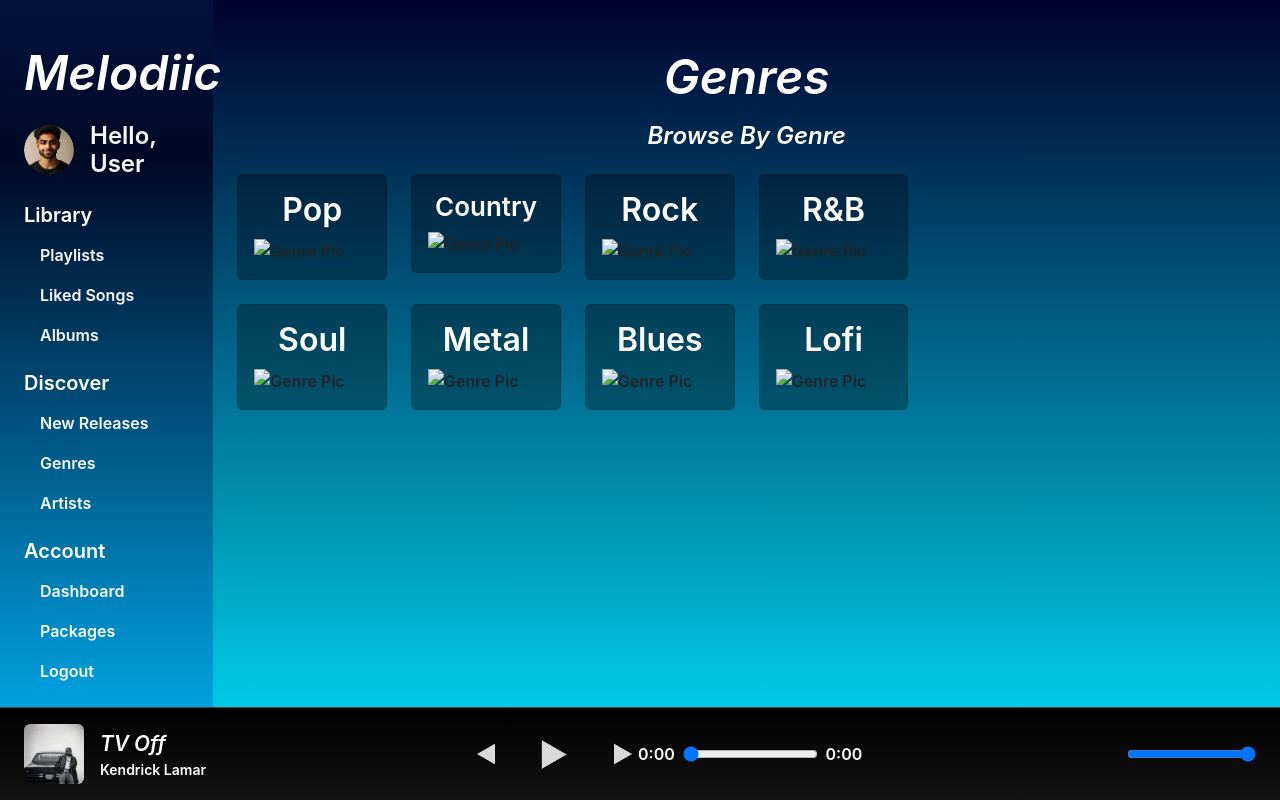
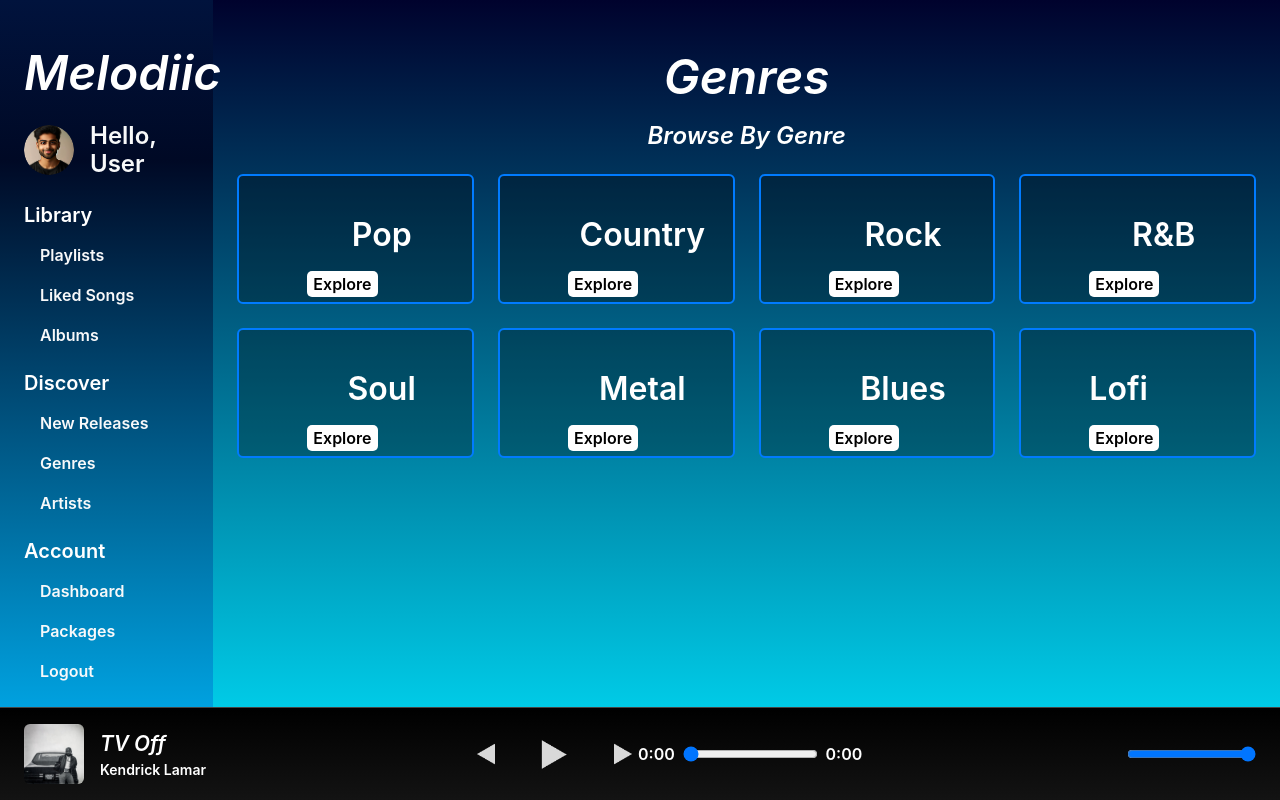
Before and after one commit to BoostedT/music, a plain HTML site: page genres.html in a window 1280 px wide. Drawn offline with nearby package versions, Linux system fonts and the light colour scheme; a web font is replaced by a local one.

Commit message:
update genres.

```diff
--- a/assets/css/styles.css
+++ b/assets/css/styles.css
@@ -154,3 +154,87 @@ body {
     font-size: 26px;
   }
 }
+
+.pop-card {
+  border: 2px solid rgb(0, 123, 255);
+  transition: transform 0.7s ease-in-out;
+  height: 130px;
+}
+
+.pop-card:hover {
+  transform: translateY(-5px) scale(1.05);
+}
+
+.country-card {
+  border: 2px solid rgb(0, 123, 255);
+  transition: transform 0.7s ease-in-out;
+  height: 130px;
+}
+
+.country-card:hover {
+  transform: translateY(-5px) scale(1.05);
+}
+
+.rock-card {
+  border: 2px solid rgb(0, 123, 255);
+  transition: transform 0.7s ease-in-out;
+  height: 130px;
+}
+
+.rock-card:hover {
+  transform: translateY(-5px) scale(1.05);
+}
+
+.rnb-card {
+  border: 2px solid rgb(0, 123, 255);
+  transition: transform 0.7s ease-in-out;
+  height: 130px;
+}
+
+.rnb-card:hover {
+  transform: translateY(-5px) scale(1.05);
+}
+
+.soul-card {
+  border: 2px solid rgb(0, 123, 255);
+  transition: transform 0.7s ease-in-out;
+  height: 130px;
+}
+
+.soul-card:hover {
+  transform: translateY(-5px) scale(1.05);
+}
+
+.metal-card {
+  border: 2px solid rgb(0, 123, 255);
+  transition: transform 0.7s ease-in-out;
+  height: 130px;
+}
+
+.metal-card:hover {
+  transform: translateY(-5px) scale(1.05);
+}
+
+.blues-card {
+  border: 2px solid rgb(0, 123, 255);
+  transition: transform 0.7s ease-in-out;
+  height: 130px;
+}
+
+.blues-card:hover {
+  transform: translateY(-5px) scale(1.05);
+}
+
+.lofi-card {
+  border: 2px solid rgb(0, 123, 255);
+  transition: transform 0.7s ease-in-out;
+  height: 130px;
+}
+
+.lofi-card:hover {
+  transform: translateY(-5px) scale(1.05);
+}
+
+.genre-card-items {
+  margin-left: 40px;
+}
--- a/genres.html
+++ b/genres.html
@@ -63,57 +63,73 @@
         <div class="genre-cards g-4">
           <!-- Album cards -->
           <div class="row">
-            <div class="col-xl-2">
-              <div class="card">
+            <div class="col-xl-3">
+              <div class="card pop-card">
                 <div class="card-body">
-                  <div class="row">
+                  <div class="row genre-card-items mt-xl-4">
                     <div class="col">
                       <h2 class="text-white text-center">Pop</h2>
                     </div>
-                    <div class="col">
-                      <img src="#" alt="Genre Pic">
+                    <div class="col text-white mt-xl-2">
+                      <a href="genres.html">
+                        <button class="dashboard-buttons">
+                          Explore
+                        </button>
+                      </a>
                     </div>
                   </div>
                 </div>
               </div>
             </div>
-            <div class="col-xl-2">
-              <div class="card">
+            <div class="col-xl-3">
+              <div class="card country-card">
                 <div class="card-body">
-                  <div class="row">
+                  <div class="row genre-card-items mt-xl-4">
                     <div class="col">
-                      <h2 class="country-title text-white text-center">Country</h2>
+                      <h2 class="text-white text-center">Country</h2>
                     </div>
-                    <div class="col">
-                      <img src="#" alt="Genre Pic">
+                    <div class="col text-white mt-xl-2">
+                      <a href="genres.html">
+                        <button class="dashboard-buttons">
+                          Explore
+                        </button>
+                      </a>
                     </div>
                   </div>
                 </div>
               </div>
             </div>
-            <div class="col-xl-2">
-              <div class="card">
+            <div class="col-xl-3">
+              <div class="card rock-card">
                 <div class="card-body">
-                  <div class="row">
+                  <div class="row genre-card-items mt-xl-4">
                     <div class="col">
                       <h2 class="text-white text-center">Rock</h2>
                     </div>
-                    <div class="col">
-                      <img src="#" alt="Genre Pic">
+                    <div class="col text-white mt-xl-2">
+                      <a href="genres.html">
+                        <button class="dashboard-buttons">
+                          Explore
+                        </button>
+                      </a>
                     </div>
                   </div>
                 </div>
               </div>
             </div>
-            <div class="col-xl-2">
-              <div class="card">
+            <div class="col-xl-3">
+              <div class="card rnb-card">
                 <div class="card-body">
-                  <div class="row">
+                  <div class="row genre-card-items mt-xl-4">
                     <div class="col">
                       <h2 class="text-white text-center">R&B</h2>
                     </div>
-                    <div class="col">
-                      <img src="#" alt="Genre Pic">
+                    <div class="col text-white mt-xl-2">
+                      <a href="genres.html">
+                        <button class="dashboard-buttons">
+                          Explore
+                        </button>
+                      </a>
                     </div>
                   </div>
                 </div>
@@ -121,57 +137,73 @@
             </div>
           </div>
           <div class="row">
-            <div class="col-xl-2 mt-xl-4">
-              <div class="card">
+            <div class="col-xl-3 mt-xl-4">
+              <div class="card soul-card">
                 <div class="card-body">
-                  <div class="row">
+                  <div class="row genre-card-items mt-xl-4">
                     <div class="col">
                       <h2 class="text-white text-center">Soul</h2>
                     </div>
-                    <div class="col">
-                      <img src="#" alt="Genre Pic">
+                    <div class="col text-white mt-xl-2">
+                      <a href="genres.html">
+                        <button class="dashboard-buttons">
+                          Explore
+                        </button>
+                      </a>
                     </div>
                   </div>
                 </div>
               </div>
             </div>
-            <div class="col-xl-2 mt-xl-4">
-              <div class="card">
+            <div class="col-xl-3 mt-xl-4">
+              <div class="card metal-card">
                 <div class="card-body">
-                  <div class="row">
+                  <div class="row genre-card-items mt-xl-4">
                     <div class="col">
                       <h2 class="text-white text-center">Metal</h2>
                     </div>
-                    <div class="col">
-                      <img src="#" alt="Genre Pic">
+                    <div class="col text-white mt-xl-2">
+                      <a href="genres.html">
+                        <button class="dashboard-buttons">
+                          Explore
+                        </button>
+                      </a>
                     </div>
                   </div>
                 </div>
               </div>
             </div>
-            <div class="col-xl-2 mt-xl-4">
-              <div class="card">
+            <div class="col-xl-3 mt-xl-4">
+              <div class="card blues-card">
                 <div class="card-body">
-                  <div class="row">
+                  <div class="row genre-card-items mt-xl-4">
                     <div class="col">
                       <h2 class="text-white text-center">Blues</h2>
                     </div>
-                    <div class="col">
-                      <img src="#" alt="Genre Pic">
+                    <div class="col text-white mt-xl-2">
+                      <a href="genres.html">
+                        <button class="dashboard-buttons">
+                          Explore
+                        </button>
+                      </a>
                     </div>
                   </div>
                 </div>
               </div>
             </div>
-            <div class="col-xl-2 mt-xl-4">
-              <div class="card">
+            <div class="col-xl-3 mt-xl-4">
+              <div class="card lofi-card">
                 <div class="card-body">
-                  <div class="row">
+                  <div class="row genre-card-items mt-xl-4">
                     <div class="col">
-                      <h2 class="text-white text-center">Lofi</h2>
+                      <h2 class="text-white text-cente">Lofi</h2>
                     </div>
-                    <div class="col">
-                      <img src="#" alt="Genre Pic">
+                    <div class="col text-white mt-xl-2">
+                      <a href="genres.html">
+                        <button class="dashboard-buttons">
+                          Explore
+                        </button>
+                      </a>
                     </div>
                   </div>
                 </div>
```
Also changed, not shown: assets/images/soundwave.png (added), assets/images/wave.png (added).
